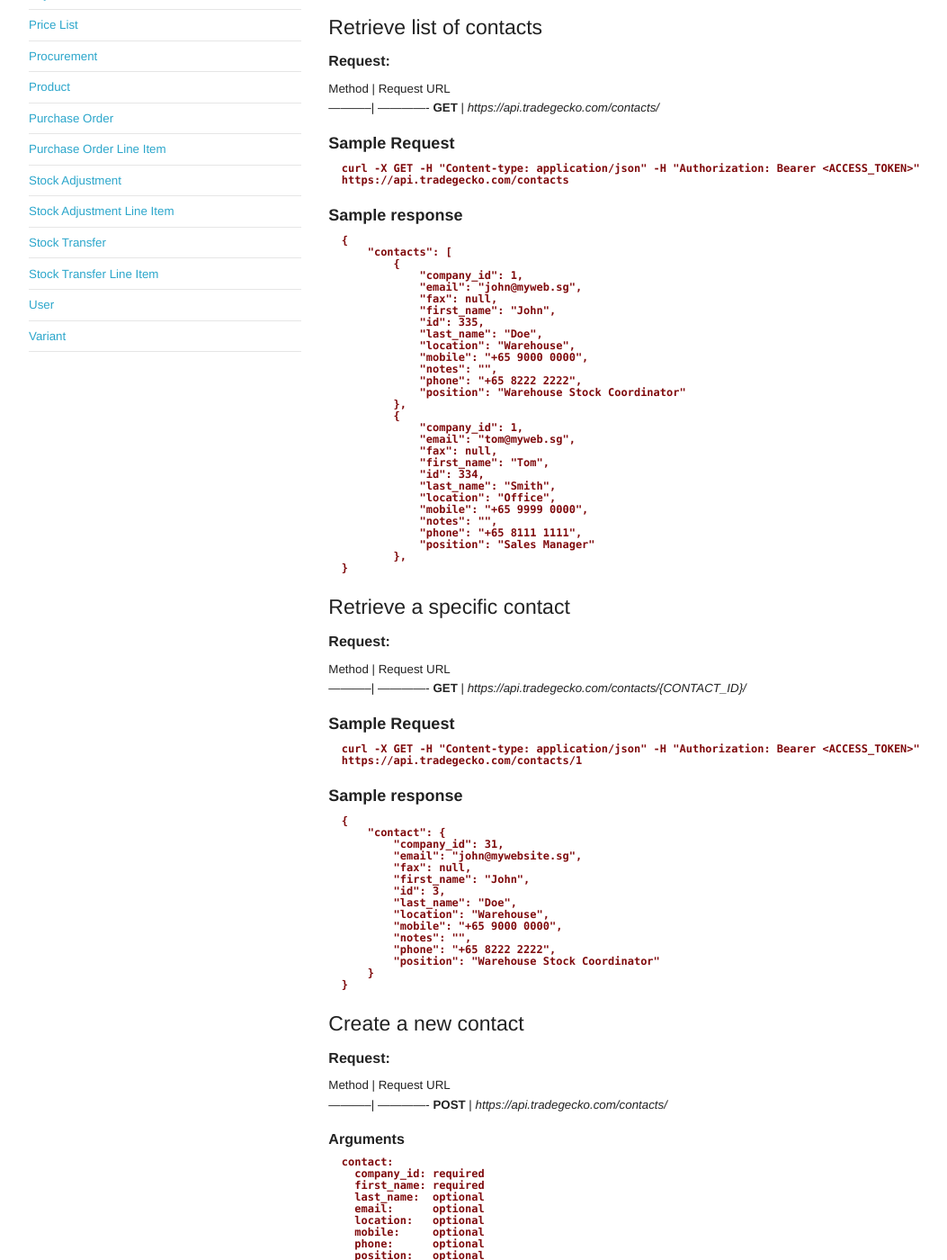
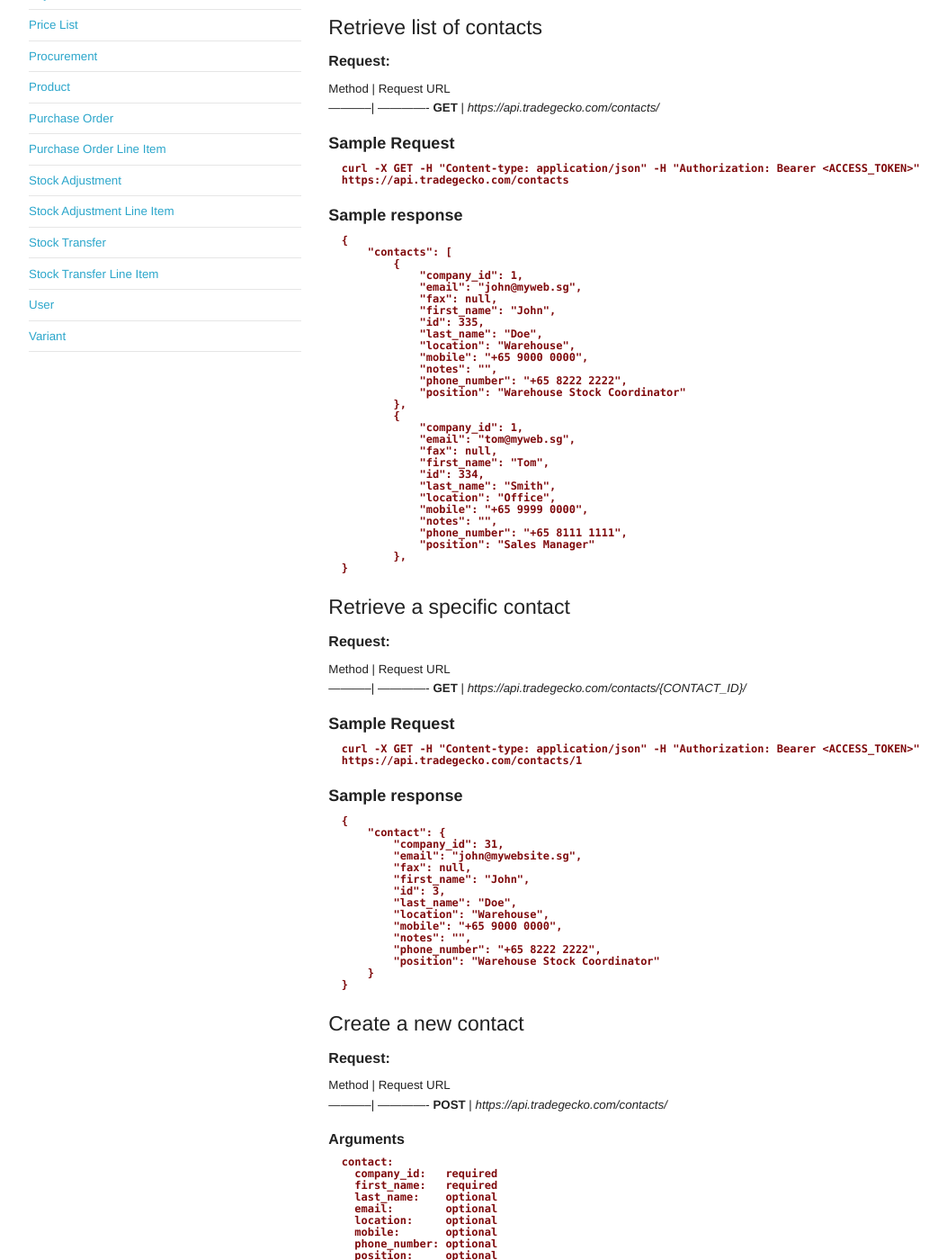
Before and after one commit to tradegecko/docs_old, a Jekyll site: the page built from _posts/2013-01-28-contact.md, in a window 1280 px wide and 1400 px high, scrolled down 582 px. Shown: the whole window at 90% size, without its empty margins (123-1176 px from the left). Built offline with Jekyll 4.4.1, drawn with Linux system fonts in a browser that asks for light colours; some web fonts are replaced; Markdown is read by kramdown in place of the engine named in the settings; some of the changed text lies outside the part shown.

Commit message:
rename phoen

```diff
--- a/_posts/2013-01-28-contact.md
+++ b/_posts/2013-01-28-contact.md
@@ -14,7 +14,7 @@
   **email**                | String        |
   **location**             | String        |
   **mobile**               | String        |
-  **phone**                | String        |
+  **phone_number**         | String        |
   **fax**                  | String        |
   **notes**                | String        |
   **position**             | String        |
@@ -45,7 +45,7 @@
                   "location": "Warehouse",
                   "mobile": "+65 9000 0000",
                   "notes": "",
-                  "phone": "+65 8222 2222",
+                  "phone_number": "+65 8222 2222",
                   "position": "Warehouse Stock Coordinator"
               },
               {
@@ -58,7 +58,7 @@
                   "location": "Office",
                   "mobile": "+65 9999 0000",
                   "notes": "",
-                  "phone": "+65 8111 1111",
+                  "phone_number": "+65 8111 1111",
                   "position": "Sales Manager"
               },
       }
@@ -88,7 +88,7 @@
               "location": "Warehouse",
               "mobile": "+65 9000 0000",
               "notes": "",
-              "phone": "+65 8222 2222",
+              "phone_number": "+65 8222 2222",
               "position": "Warehouse Stock Coordinator"
           }
       }
@@ -102,16 +102,16 @@
 
 ###### Arguments
       contact:
-        company_id: required
-        first_name: required
-        last_name:  optional
-        email:      optional
-        location:   optional
-        mobile:     optional
-        phone:      optional
-        position:   optional
-        notes:      optional
-        fax:        optional
+        company_id:   required
+        first_name:   required
+        last_name:    optional
+        email:        optional
+        location:     optional
+        mobile:       optional
+        phone_number: optional
+        position:     optional
+        notes:        optional
+        fax:          optional
 
 ##### Sample Request
 
@@ -132,7 +132,7 @@
               "location": "Warehouse",
               "mobile": "+65 9000 0000",
               "notes": "",
-              "phone": "+65 8222 2222",
+              "phone_number": "+65 8222 2222",
               "position": "Warehouse Stock Coordinator"
           }
       }
@@ -146,15 +146,15 @@
 
 ###### Arguments
       contact:
-        first_name: optional
-        last_name:  optional
-        email:      optional
-        location:   optional
-        mobile:     optional
-        phone:      optional
-        position:   optional
-        notes:      optional
-        fax:        optional
+        first_name:     optional
+        last_name:      optional
+        email:          optional
+        location:       optional
+        mobile:         optional
+        phone_number:   optional
+        position:       optional
+        notes:          optional
+        fax:            optional
 
 ##### Sample Request
 
```
